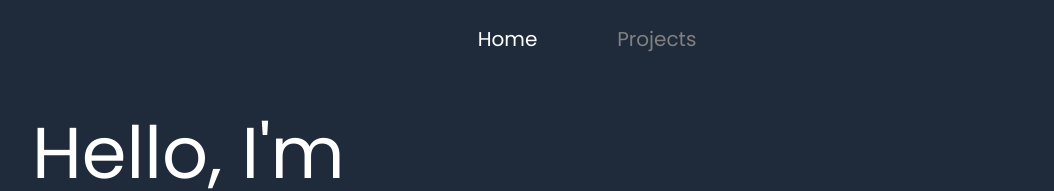
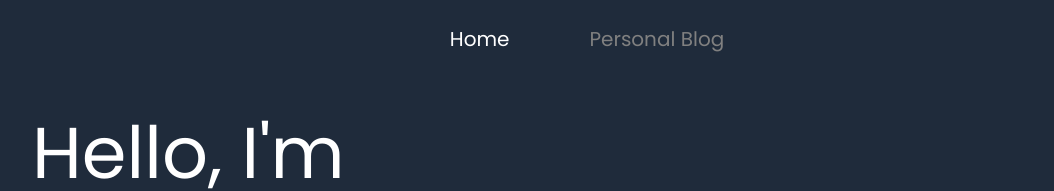
Before and after one commit to phyxkal/phyxkal.github.io, a Gatsby site: page / in a window 1280 px wide. Shown: the top 191 px of the page, without its empty margins (53-1107 px from the left). Built offline with nearby package versions, Linux system fonts and the light colour scheme; Gatsby itself is replaced by a stand-in of ours.

Commit message:
change route and make link to blog

```diff
--- a/src/components/appbar.js
+++ b/src/components/appbar.js
@@ -9,7 +9,7 @@ export default function Appbar() {
           <Intent to="/">Home</Intent>
         </li>
         <li className="nav-item mx-4">
-          <Intent to="/projects">Projects</Intent>
+          <Intent to="https://phyxkal.github.io">Personal Blog</Intent>
         </li>
       </ul>
     </div>
```
